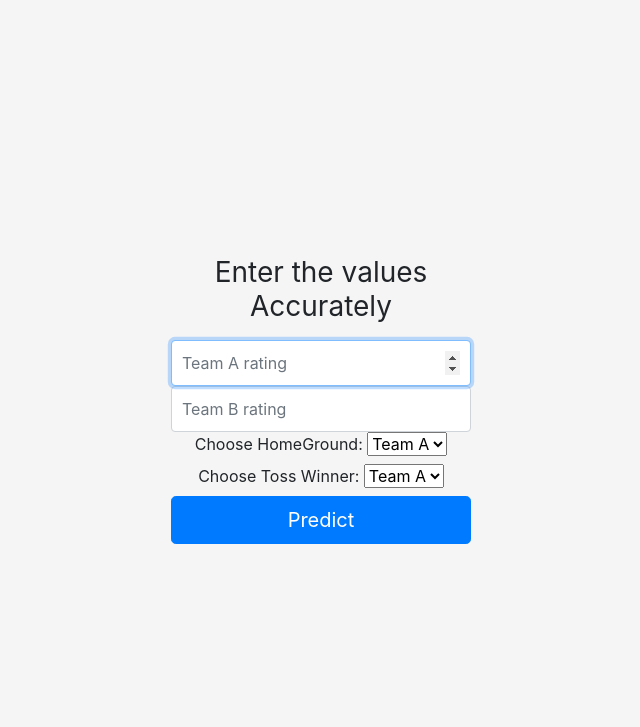
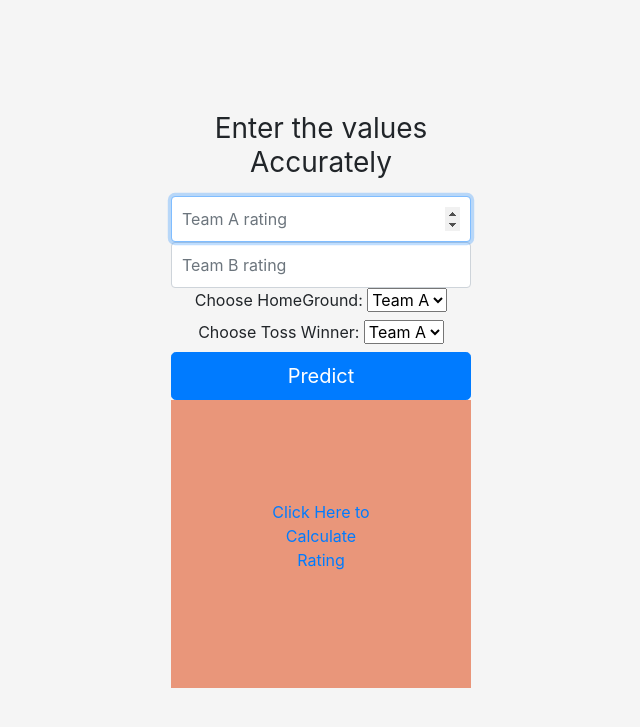
Before and after one commit to mprajay999/IPL-Genie, a Flask app: page / in a window 1280 px wide. Shown: the top 727 px of the page, without its empty margins (319-959 px from the left). Run offline with Flask 2, Linux system fonts and the light colour scheme; parts of the project's set-up code (start-up, migrations or seed data) failed here and were passed over; some libraries are stand-ins or nearby versions.

Commit message:
added rating calculator

```diff
--- a/app.py
+++ b/app.py
@@ -15,7 +15,12 @@ def predict():
     H=request.form.get('Homeground')
     T=request.form.get('Toss')
     P=Predict(float(A),float(B),float(H),float(T))
-    return render_template('Message.html',p=P)
+    return render_template('Message.html',p='Team A Has a Winning Probability of {} %'.format(P*100))
+
+@app.route('/calculate')
+def calculate():
+    return render_template('Message.html',m='Team A rating = (1-(0.1*position of team A on points table))+(No. of matches Team A has won Against Team B in the past / Total no. of Matches Played Between Team A and Team B)',
+                           m1='Team B rating = (1-(0.1*position of team B on points table))+(No. of matches Team B has won Against Team A in the past / Total no. of Matches Played Between Team A and Team B)')
 
 
 if __name__ == '__main__':
--- a/static/style.css
+++ b/static/style.css
@@ -45,3 +45,10 @@ html,
          border-top-left-radius: 0;
          border-top-right-radius: 0;
          }
+
+         footer {
+  text-align: center;
+  padding: 100px;
+  background-color: DarkSalmon;
+  color: white;
+}
--- a/templates/index.html
+++ b/templates/index.html
@@ -29,5 +29,10 @@
          <option value=0>Team B</option>
       </select>
       <button class="btn btn-lg btn-primary btn-block" type="submit">Predict</button>
+      <footer class="footer">
+
+  <p><a href="{{ url_for('calculate') }}">Click Here to Calculate Rating</a></p>
+    </footer>
    </body>
+
 </html>
```
Also changed, not shown: templates/Message.html (+8 -1 lines).
